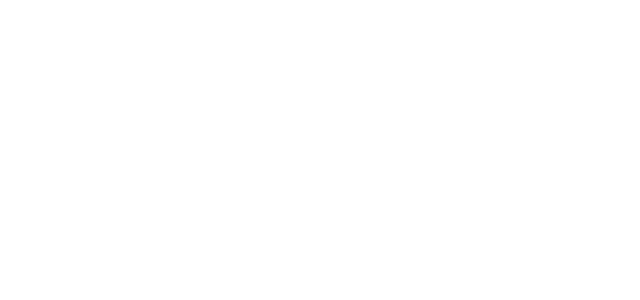
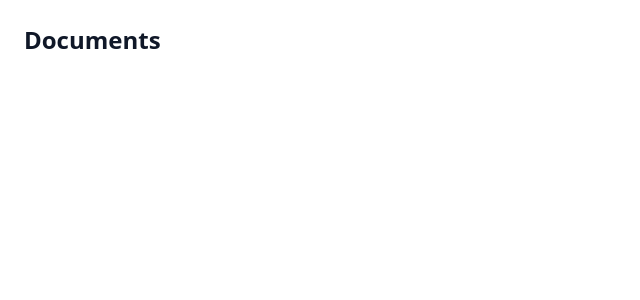
Before and after one commit to Aashik9567/document-management-app-frontend, a React (Vite) app: page /document/create in a window 1280 px wide. Before the commit this address had no page. Shown: the top 300 px of the page, without its empty margins (0-640 px from the left). Built offline with nearby package versions, Linux system fonts and the light colour scheme.

Commit message:
create document page created

```diff
--- a/src/components/dashboard/DashboardSidebar.tsx
+++ b/src/components/dashboard/DashboardSidebar.tsx
@@ -125,7 +125,7 @@
       {/* Create Button */}
       <div className="p-4">
         <button
-          onClick={() => navigate('/dashboard/create')}
+          onClick={() => navigate('/document/create')}
           className={cn(
             "w-full bg-blue-600 text-white font-medium hover:bg-blue-700 transition-all flex items-center rounded-lg shadow-sm",
             isCollapsed ? "p-3 justify-center" : "px-4 py-3 space-x-2"
--- a/src/components/dashboard/UserDocument.tsx
+++ b/src/components/dashboard/UserDocument.tsx
@@ -32,7 +32,7 @@
   DialogTitle,
 } from "../../components/ui/dialog";
 import { Button } from "../../components/ui/button";
-
+import { useNavigate } from "react-router-dom";
 interface DocumentType {
   id: string;
   name: string;
@@ -52,6 +52,7 @@
 }
 
 export default function UserDocument() {
+  const navigate = useNavigate();
   const [searchTerm, setSearchTerm] = useState("");
   const [selectedFilter, setSelectedFilter] = useState<
     "all" | "draft" | "completed" | "archived"
@@ -273,7 +274,7 @@
               </p>
             </div>
           </div>
-          <button className="flex items-center gap-2 px-5 py-2.5 rounded-xl bg-blue-500 text-white font-medium hover:bg-blue-600 transition-all shadow-sm">
+          <button onClick={() => navigate('/document/create')} className="flex items-center gap-2 px-5 py-2.5 rounded-xl bg-blue-500 text-white font-medium hover:bg-blue-600 transition-all shadow-sm">
             <Plus className="h-4 w-4" />
             New Document
           </button>
--- /dev/null
+++ b/src/endpoints/userDocument/getDocumentTypes.ts
@@ -0,0 +1,6 @@
+import { apiClient } from '../apiClient';
+
+export const getDocumentTypes = async () => {
+  const response = await apiClient.get('/api/document-types');
+  return response.data;
+};
--- /dev/null
+++ b/src/pages/DocumentPages/Document.tsx
@@ -0,0 +1,11 @@
+
+export default function Document() {
+  return (
+    <div className="p-6">
+      <div className="mb-6 flex justify-between items-center">
+        <h1 className="text-2xl font-bold text-gray-900">Documents</h1>
+      </div>
+
+    </div>
+  );
+}
--- a/src/routes/Routes.tsx
+++ b/src/routes/Routes.tsx
@@ -8,6 +8,7 @@
 import ContactSection from "../components/home/ContactSection";
 import DashboardSetting from "../components/dashboard/DashboardSetting";
 import Layout from "../pages/DashboardPages/Layout";
+import Document from "../pages/DocumentPages/Document";
 
 const PageRoutes = () => {
   return (
@@ -31,6 +32,7 @@
             <Route index element={<Dashboard />} />
             <Route path="settings" element={<DashboardSetting />} />
           </Route>
+          <Route path="/document/create" element={<Document/>}/>
           {/* Add more routes as needed */}
         </Routes>
       </BrowserRouter>
```
Also changed, not shown: src/components/documents/CreateDocument.tsx (added).
